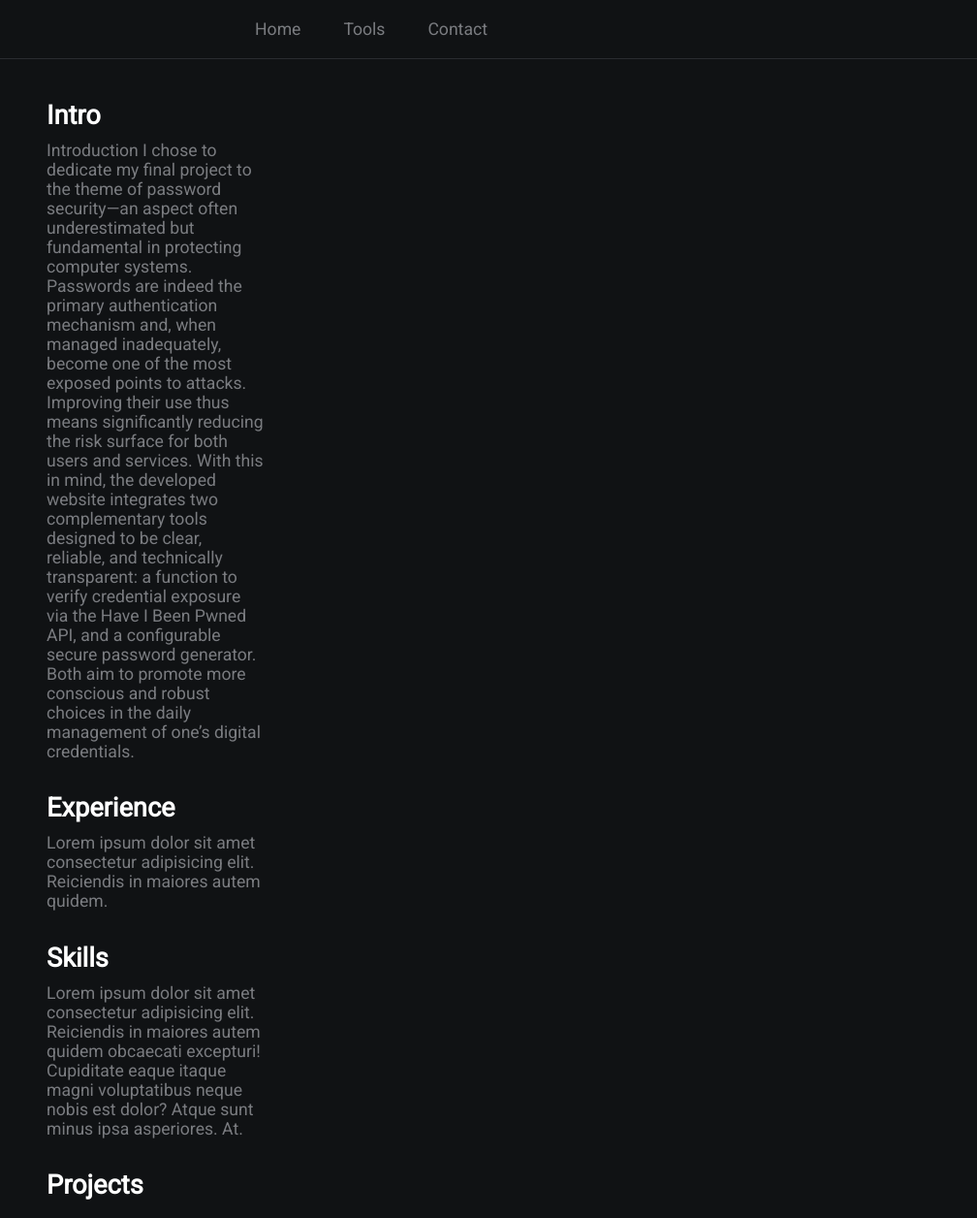
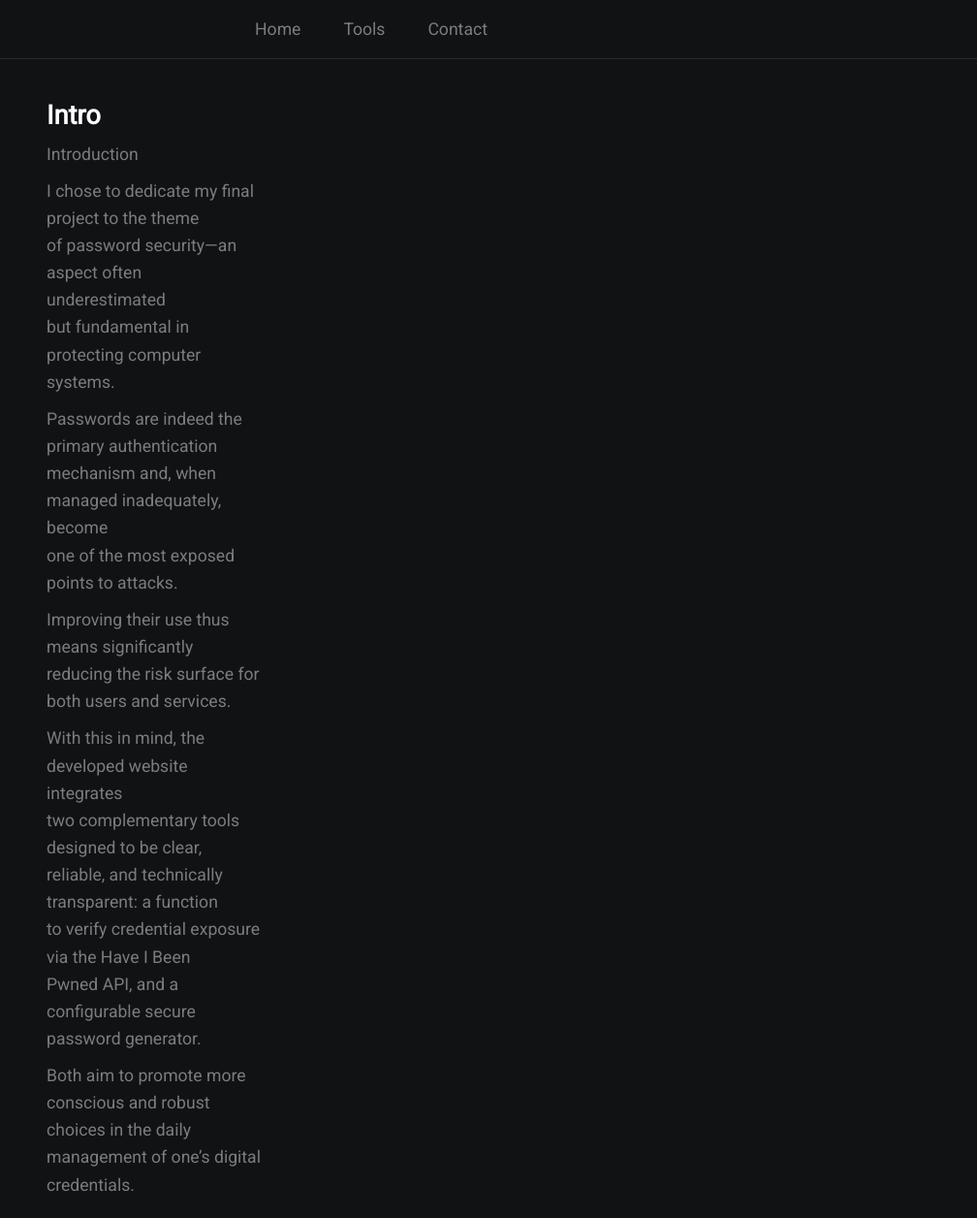
Before and after one commit to sciencefun91/Password-Audit-minimalist, a plain HTML site: page index.html in a window 1280 px wide. Shown: the top 1256 px of the page at 97% size, 272-1280 px from the left. Drawn offline with Linux system fonts and the light colour scheme.

Commit message:
Update index.html

```diff
--- a/index.html
+++ b/index.html
@@ -27,11 +27,32 @@
         </div>
         <div class="section-2">
             <h2>Intro</h2>
-            <p>Introduction
-I chose to dedicate my final project to the theme of password security—an aspect often underestimated but fundamental in protecting computer systems. Passwords are indeed the primary authentication mechanism and, when managed inadequately, become one of the most exposed points to attacks. Improving their use thus means significantly reducing the risk surface for both users and services.
+            <div class="intro-text">
+    <p>Introduction</p>
+    <p>I chose to dedicate my final project to the theme<br>
+    of password security—an aspect often underestimated<br>
+    but fundamental in protecting computer systems.</p>
 
-With this in mind, the developed website integrates two complementary tools designed to be clear, reliable, and technically transparent: a function to verify credential exposure via the Have I Been Pwned API, and a configurable secure password generator. Both aim to promote more conscious and robust choices in the daily management of one’s digital credentials.</p>
-            <h2>Experience</h2>
+    <p>Passwords are indeed the primary authentication<br>
+    mechanism and, when managed inadequately, become<br>
+    one of the most exposed points to attacks.</p>
+
+    <p>Improving their use thus means significantly<br>
+    reducing the risk surface for both users and services.</p>
+
+    <p>With this in mind, the developed website integrates<br>
+    two complementary tools designed to be clear,<br>
+    reliable, and technically transparent: a function<br>
+    to verify credential exposure via the Have I Been<br>
+    Pwned API, and a configurable secure password generator.</p>
+
+    <p>Both aim to promote more conscious and robust<br>
+    choices in the daily management of one’s digital credentials.</p>
+</div>
+
+
+
+             <h2>Experience</h2>
             <p>Lorem ipsum dolor sit amet consectetur adipisicing elit. Reiciendis in maiores autem quidem.</p>
 
             <h2>Skills</h2>
```
